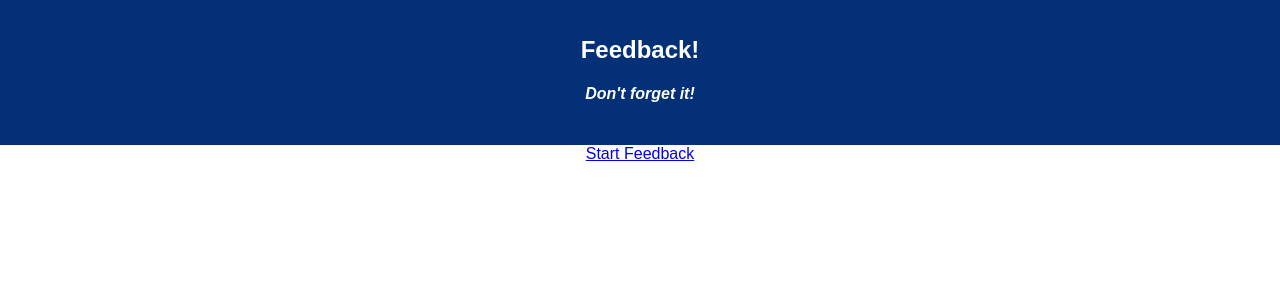
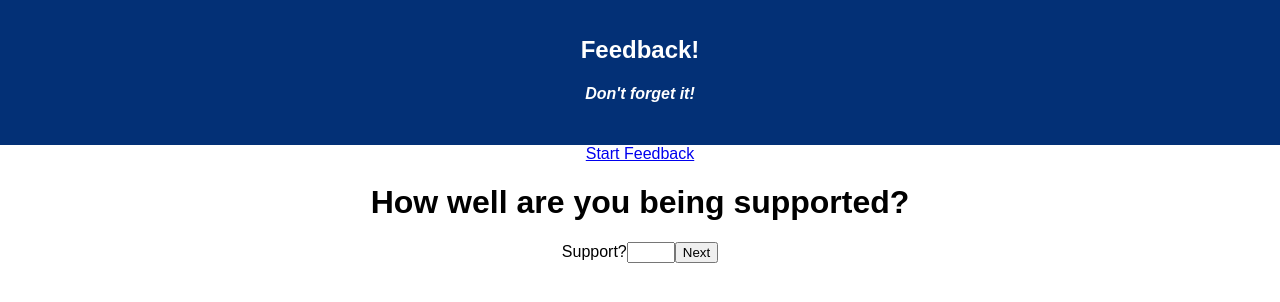
Before and after one commit to freder48/redux-feedback-loop, a React (Create React App) app: page /#/support in a window 1280 px wide. Before the commit this address led to /#/understanding. Shown: the top 302 px of the page. Built offline with nearby package versions, Linux system fonts and the light colour scheme.

Commit message:
Connected routes on next button

```diff
--- a/src/components/App/App.js
+++ b/src/components/App/App.js
@@ -3,6 +3,11 @@ import axios from 'axios';
 import './App.css';
 import { HashRouter as Router, Route, Link } from 'react-router-dom';
 import Feelings from '../Feelings/Feelings';
+import Understanding from '../Understanding/Understanding';
+import Support from '../Support/Support';
+import Comments from '../Comments/Comments';
+import Review from '../Review/Review';
+import Submitted from '../Submitted/Submitted';
 
 
 class App extends Component {
@@ -18,6 +23,11 @@ class App extends Component {
 
           <Link to='/feelings'>Start Feedback</Link>
           <Route path="/feelings" component={Feelings}></Route>
+          <Route path="/understanding" component={Understanding}></Route>
+          <Route path="/support" component={Support}></Route>
+          <Route path="/comments" component={Comments}></Route>
+          <Route path="/review" component={Review}></Route>
+          <Route path="/submitted" component={Submitted}></Route>
 
         </Router>
 
--- a/src/components/Comments/Comments.js
+++ b/src/components/Comments/Comments.js
@@ -1,16 +1,30 @@
 import React, { Component } from 'react';
+import {withRouter} from 'react-router-dom';
 
 
 class Comments extends Component {
+
+  goToReview = () => {
+    this.props.history.push('/review');
+  }
+
   render() {
     return (
-      <div className="Comments">
+      <div className="comments">
        <header>
-         <h1>Hello from Comments</h1>
+         <h1>What comments do you have?</h1>
        </header>
+
+       <section>
+         <label>Comments</label>
+         <input type="text"/>
+         <button onClick={this.goToReview}>Next</button>
+       </section>
+
+
       </div>
     );
   }
 }
 
-export default Comments;
+export default withRouter(Comments);
--- a/src/components/Feelings/Feelings.js
+++ b/src/components/Feelings/Feelings.js
@@ -5,7 +5,7 @@ import {withRouter} from 'react-router-dom';
 class Feelings extends Component {
 
   goToUnderstanding = () => {
-
+    this.props.history.push('/understanding');
   }
 
   render() {
@@ -17,7 +17,7 @@ class Feelings extends Component {
 
        <section>
          <label>Feeling?</label>
-         <input type="number" min="1" max="5"/>
+         <input type="number" min="1" max="5" required/>
          <button onClick={this.goToUnderstanding}>Next</button>
        </section>
 
--- a/src/components/Review/Review.js
+++ b/src/components/Review/Review.js
@@ -1,17 +1,36 @@
 import React, { Component } from 'react';
-
-
+import {withRouter} from 'react-router-dom';
+import { connect } from 'react-redux';
 
 class Review extends Component {
+
+  goToSubmitted = () => {
+    this.props.history.push('/submitted');
+  }
+
   render() {
     return (
       <div className="Review">
        <header>
-         <h1>Hello from Review</h1>
+         <h1>Review Your Feedback</h1>
        </header>
+
+       <section>
+         Feelings:
+         Understanding:
+         Support:
+         Comments:
+         <button onClick={this.goToSubmitted}>Submit</button>
+       </section>
       </div>
     );
   }
 }
 
-export default Review;
+const putReduxStateOnProps = (reduxState) => ({
+  reduxState
+})
+
+//export
+
+export default withRouter(connect()(Review));
--- /dev/null
+++ b/src/components/Submitted/Submitted.js
@@ -0,0 +1,16 @@
+import React, { Component } from 'react';
+
+
+class Submitted extends Component {
+  render() {
+    return (
+      <div className="Submitted">
+       <header>
+         <h1>Hello from Submitted</h1>
+       </header>
+      </div>
+    );
+  }
+}
+
+export default Submitted;
--- a/src/components/Support/Support.js
+++ b/src/components/Support/Support.js
@@ -1,17 +1,30 @@
 import React, { Component } from 'react';
-
+import {withRouter} from 'react-router-dom';
 
 
 class Support extends Component {
+
+  goToComments = () => {
+    this.props.history.push('/comments');
+  }
+
   render() {
     return (
-      <div className="Support">
+      <div className="support">
        <header>
-         <h1>Hello from Support</h1>
+         <h1>How well are you being supported?</h1>
        </header>
+
+       <section>
+         <label>Support?</label>
+         <input type="number" min="1" max="5" required/>
+         <button onClick={this.goToComments}>Next</button>
+       </section>
+
+
       </div>
     );
   }
 }
 
-export default Support;
+export default withRouter(Support);
--- a/src/components/Understanding/Understanding.js
+++ b/src/components/Understanding/Understanding.js
@@ -1,17 +1,30 @@
 import React, { Component } from 'react';
-
+import {withRouter} from 'react-router-dom';
 
 
 class Understanding extends Component {
+
+  goToSupport = () => {
+    this.props.history.push('/support');
+  }
+
   render() {
     return (
-      <div className="Understanding">
+      <div className="understandings">
        <header>
-         <h1>Hello from Understanding</h1>
+         <h1>How well are you understanding the content?</h1>
        </header>
+
+       <section>
+         <label>Understanding?</label>
+         <input type="number" min="1" max="5" required/>
+         <button onClick={this.goToSupport}>Next</button>
+       </section>
+
+
       </div>
     );
   }
 }
 
-export default Understanding;
+export default withRouter(Understanding);
--- a/src/index.js
+++ b/src/index.js
@@ -3,6 +3,29 @@ import ReactDOM from 'react-dom';
 import './index.css';
 import App from './components/App/App';
 import registerServiceWorker from './registerServiceWorker';
+import logger from 'redux-logger';
+
+// Redux
+import { createStore, combineReducers, applyMiddleware } from 'redux';
+import { Provider } from 'react-redux';
 
 ReactDOM.render(<App />, document.getElementById('root'));
 registerServiceWorker();
+
+const feedbackReducer = (state=[], action) => {
+
+}
+
+
+
+// The store is the big JavaScript Object that holds all of the information for our application
+const storeInstance = createStore(
+    combineReducers({
+
+    }),
+    applyMiddleware(logger),
+);
+
+// Wrap our App in a Provider, this makes Redux available in
+// our entire application
+ReactDOM.render(<Provider store={storeInstance}><App /></Provider>, document.getElementById('root'));
```
Also changed, not shown: src/components/SubmitSuccess/SubmitSuccess.js (deleted, +0 -16 lines).
